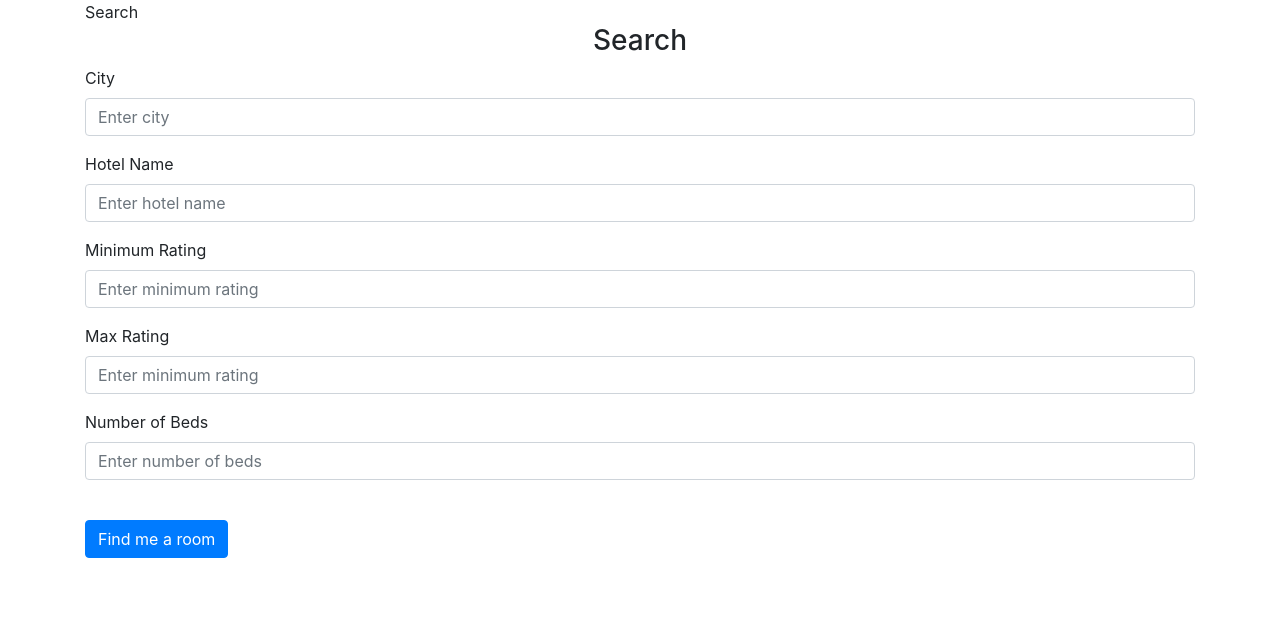
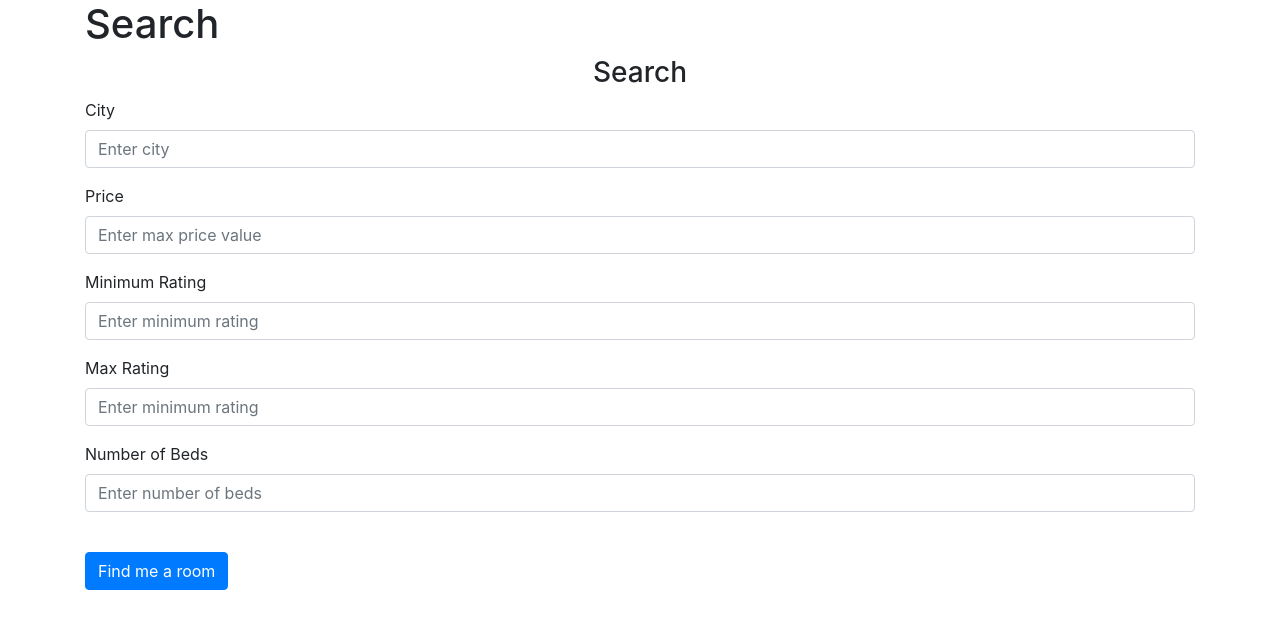
Before and after one commit to DawidBogon/HotelBookingApp, a Python web app: template website/templates/search.html in a window 1280 px wide. Shown: the part 56-685 px from the top of the page. Run offline with Jinja, Linux system fonts and the light colour scheme; the template is opened without the code that fills it, so the values that code supplies are empty; some libraries are stand-ins or nearby versions.

Commit message:
Fixes on database and room search website

```diff
--- a/website/__init__.py
+++ b/website/__init__.py
@@ -64,7 +64,7 @@ class WebsiteAccessPoint(metaclass=SingletonMeta):
         self.db = SQLAlchemy(self.app)
 
         # register all models here
-        self.User, self.Role, self.Hotel, self.Room = createAccessPointTables(self.db)
+        self.User, self.Role, self.Room = createAccessPointTables(self.db)
         self.login_manager = LoginManager()
         self.login_manager.login_view = 'http://localhost:5000/login'
         self.login_manager.init_app(self.app)
--- a/website/templates/rooms_list.html
+++ b/website/templates/rooms_list.html
@@ -1,11 +1,11 @@
 {% extends "base.html" %} {% block title %}Home{% endblock %} {% block content
 %}
-<h1">Found Rooms</h1>
+<h1>Found Rooms</h1>
 <ul class="list-group list-group-flush" id="notes">
   {% for room in room_list %}
   <li class="list-group-item">
-    {{ room.hotel room.city room.rating room.nr_of_beds }}
-    <button type="button" class="close" onClick=makeReservatioon(hotel_url) <!-- TODO: MAKE BUTTON TO REDIRECT--> >
+    {{ room.price }} {{ room.city }} {{ room.rating}} {{ room.number_of_beds }}
+    <button type="button" class="close" onClick=makeReservatioon(hotel_url)> <!-- TODO: MAKE BUTTON TO REDIRECT--> >
       <span aria-hidden="true">&times;</span>
     </button>
   </li>
--- a/website/templates/search.html
+++ b/website/templates/search.html
@@ -1,12 +1,12 @@
 {% extends "base.html" %} {% block title %}Home{% endblock %} {% block content
 %}
-<h1">Search</h1>
+<h1>Search</h1>
 <form method="POST">
   <h3 align="center">Search</h3>
   <div class="form-group">
     <label for="city">City</label>
     <input
-      type="city"
+      type="text"
       class="form-control"
       id="city"
       name="city"
@@ -14,19 +14,19 @@
     />
   </div>
   <div class="form-group">
-    <label for="hotel_name">Hotel Name</label>
+    <label for="price">Price</label>
     <input
-      type="hotel_name"
+      type="text"
       class="form-control"
-      id="hotel_name"
-      name="hotel_name"
-      placeholder="Enter hotel name"
+      id="price"
+      name="price"
+      placeholder="Enter max price value"
     />
   </div>
   <div class="form-group">
     <label for="min_rating">Minimum Rating</label>
     <input
-      type="min_rating"
+      type="text"
       class="form-control"
       id="min_rating"
       name="min_rating"
@@ -34,9 +34,9 @@
     />
   </div>
   <div class="form-group">
-    <label for="min_rating">Max Rating</label>
+    <label for="max_rating">Max Rating</label>
     <input
-      type="max_rating"
+      type="text"
       class="form-control"
       id="max_rating"
       name="max_rating"
@@ -46,7 +46,7 @@
   <div class="form-group">
     <label for="no_of_beds">Number of Beds</label>
     <input
-      type="no_of_beds"
+      type="text"
       class="form-control"
       id="no_of_beds"
       name="no_of_beds"
```
Also changed, not shown: database/__init__.py (+6 -12 lines), website/access_point.py (+24 -1 lines), website/views.py (+10 -7 lines).
